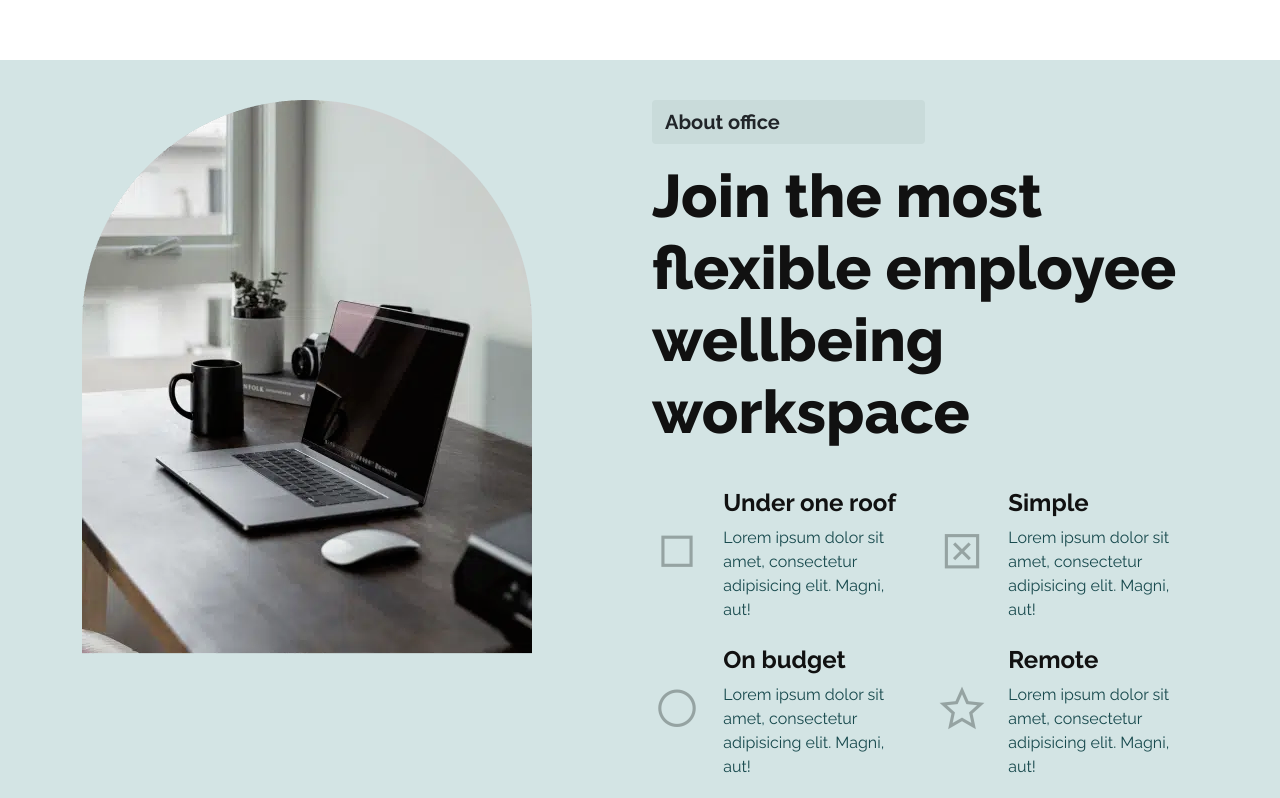
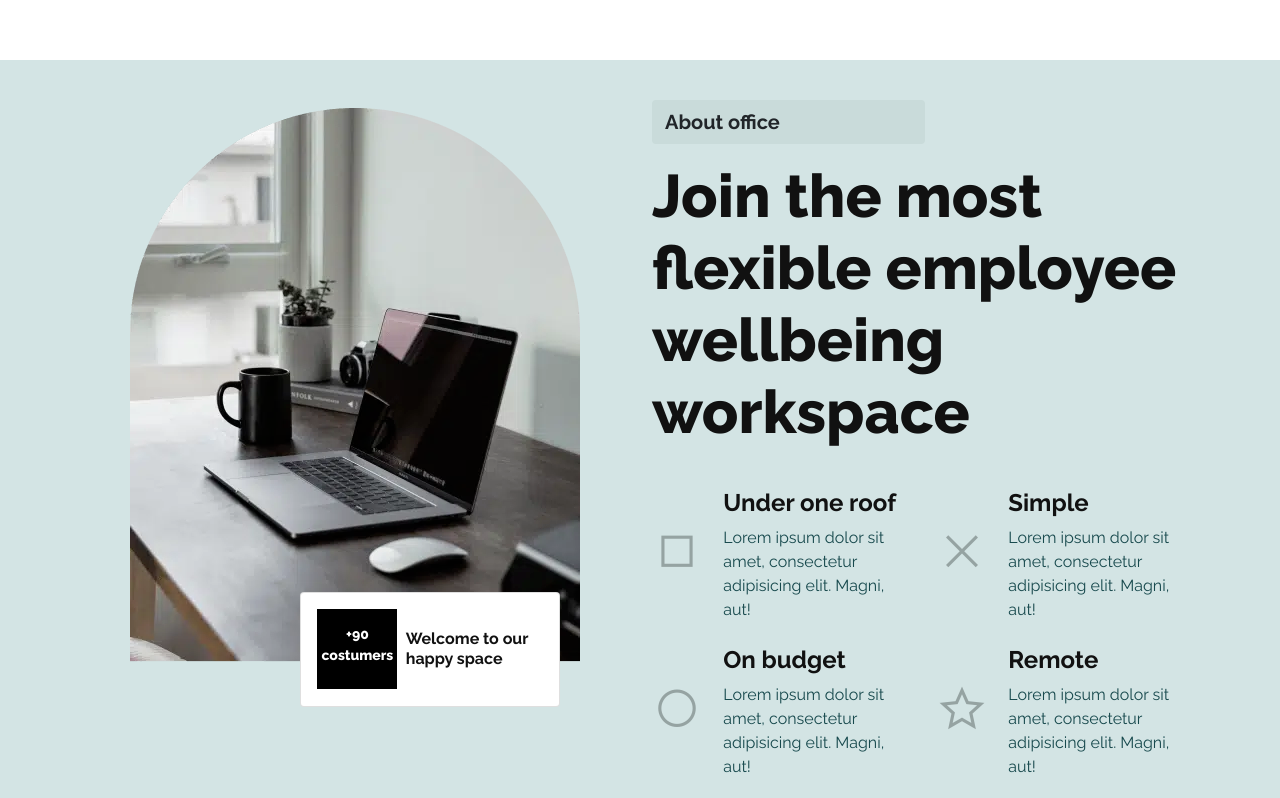
Before and after one commit to danielguillenm/prueba-landing, a plain HTML site: page index.html in a window 1280 px wide. Shown: the part 898-1696 px from the top of the page. Drawn offline with nearby package versions, Linux system fonts and the light colour scheme.

Commit message:
final index

```diff
--- a/index.html
+++ b/index.html
@@ -91,8 +91,21 @@
 	<section id="about-office">
 		<div class="container">
 			<div class="row">
-				<article class="col-lg-6 col-sm-12 col-12">
-				<img src="img/2-img-2.png" class="img-fluid" alt="computer">
+				<article class="col-lg-6 col-sm-12 col-12 text-center">
+					<img src="img/2-img-2.png" class="img-fluid" alt="computer">
+					<div class="card">
+					  <div class="card-body">
+						<div class="row">
+							<article class="col-lg-4 col-sm-8 col-4 margin-auto">
+								<div class="square"><p class="card-customers margin-auto">+90<br>costumers</p></div>
+							</article>
+
+							<article class="col-lg-8 col-sm-8 col-8">
+								<h4 class="card-name margin-auto">Welcome to our happy space</h4>
+							</article>
+						</div>
+					</div>
+				</div>
 				</article>
 
 				<article class="col-lg-6 col-sm-12 col-12">
@@ -115,7 +128,7 @@
 						<article class="col-lg-6 col-sm-6 col-12">
 							<div class="row">
 								<article class="col-lg-3 col-sm-9 col-3 text-center">
-									<p><i class="lar la-window-close"></i></p>
+									<p><i class="las la-times"></i></p>
 								</article>
 
 								<article class="col-lg-9 col-sm-9 col-9">
```
